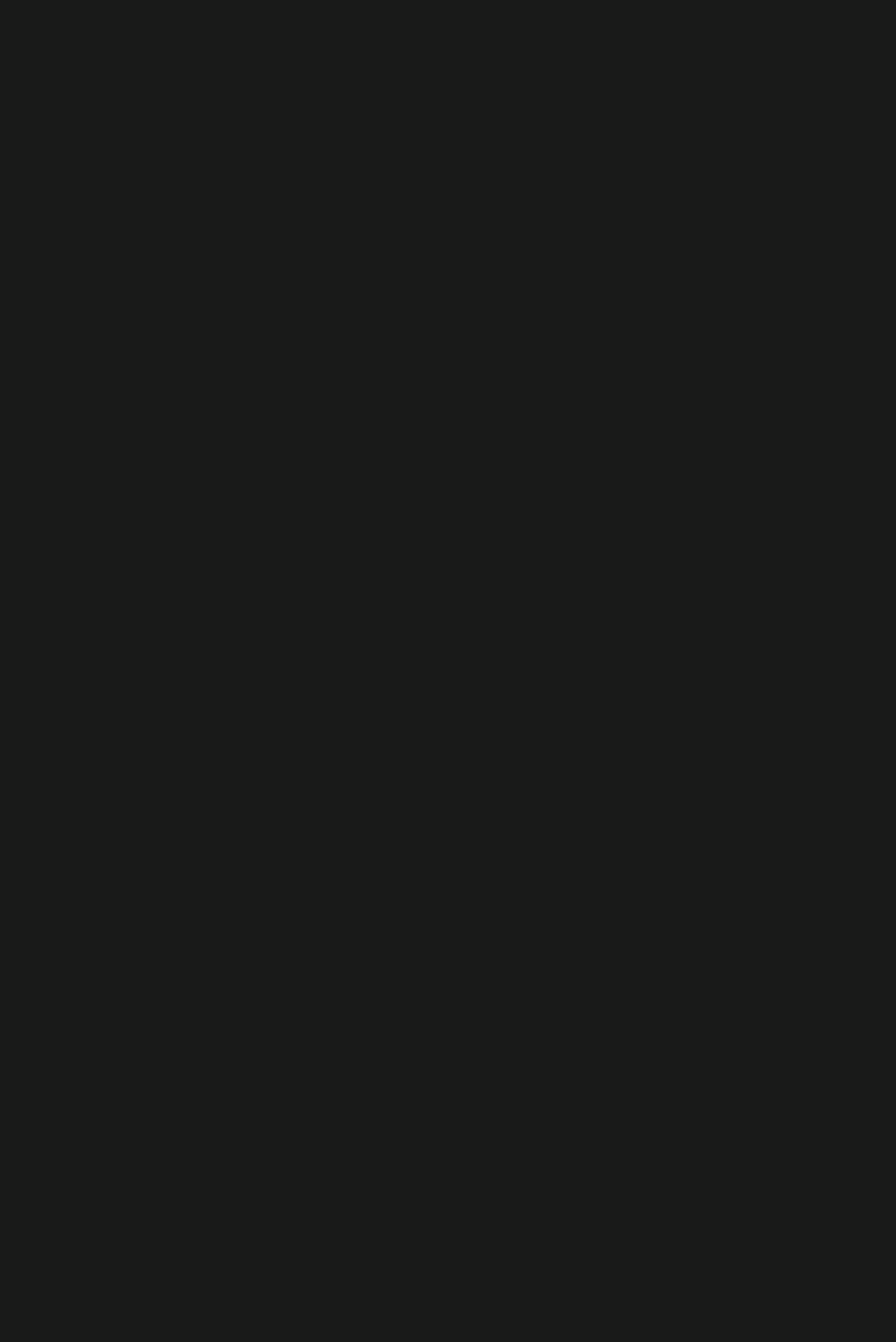
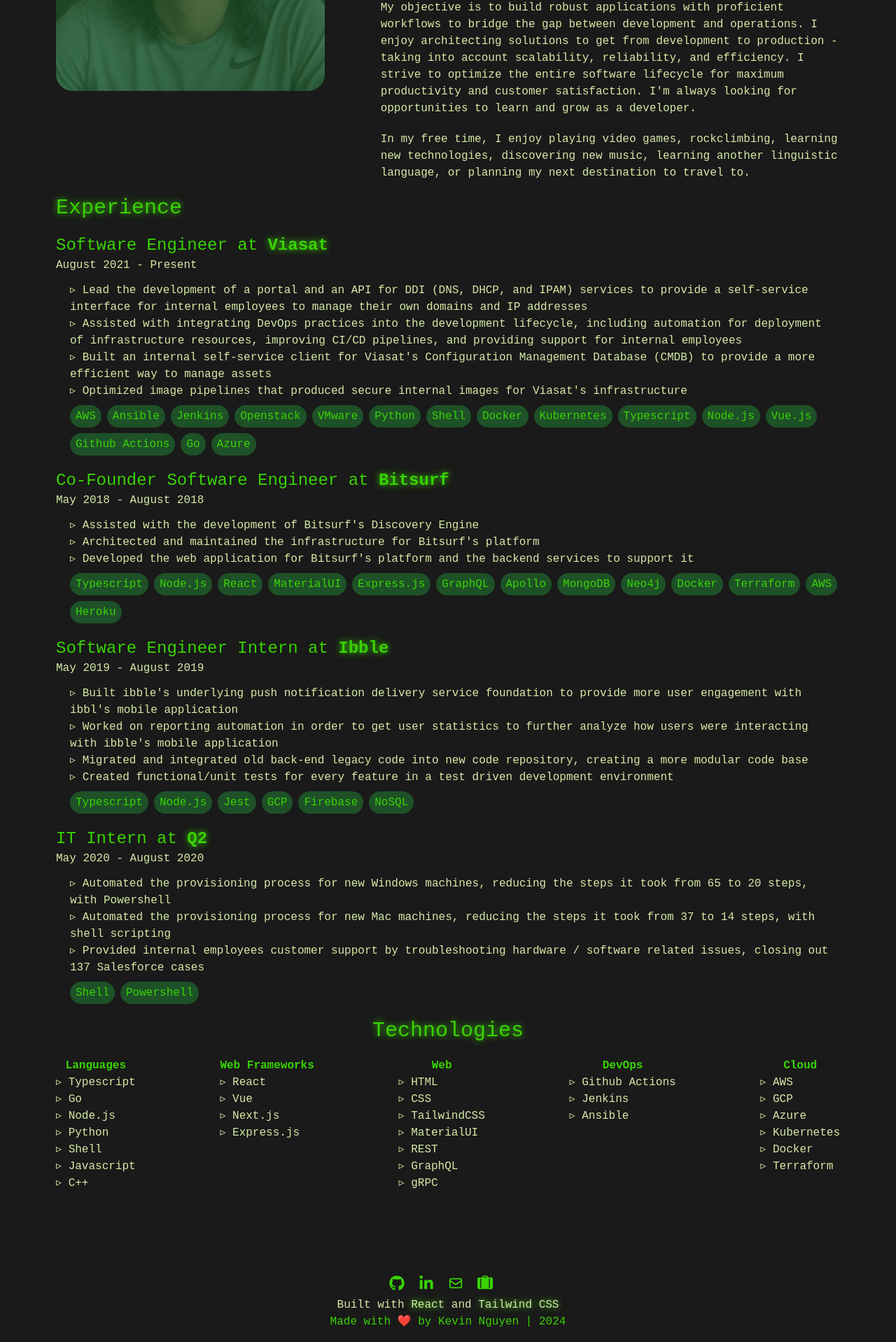
Before and after one commit to ktn1234/personal-website, a React (Vite) app: page / in a window 1280 px wide. Shown: the part 511-2429 px from the top of the page at 70% size. Before the commit the page ends 800 px from the top, so only its background shows below. Built offline with nearby package versions, Linux system fonts and the light colour scheme.

Commit message:
:lipstick: Apply About, Experience, Technologies sections to UI

```diff
--- a/src/App.tsx
+++ b/src/App.tsx
@@ -1,7 +1,32 @@
-import React from "react";
+import NavbarDesktop from "./components/Navbar/NavbarDesktop";
+import UIContainer from "./components/Container/UIContainer";
+import About from "./sections/About";
+import Experience from "./sections/Experience";
+import Technologies from "./sections/Technologies";
+// import Projects from "./sections/Projects";
+import Footer from "./components/Footer";
 
 function App() {
-  return <></>;
+  const pages = [
+    <About />,
+    <Experience />,
+    <Technologies />,
+    // <Projects />
+  ];
+
+  return (
+    <>
+      <NavbarDesktop />
+      <UIContainer>
+        {pages.map((page, index) => (
+          <div key={index}>
+            <div className="mb-5">{page}</div>
+          </div>
+        ))}
+      </UIContainer>
+      <Footer />
+    </>
+  );
 }
 
 export default App;
```
